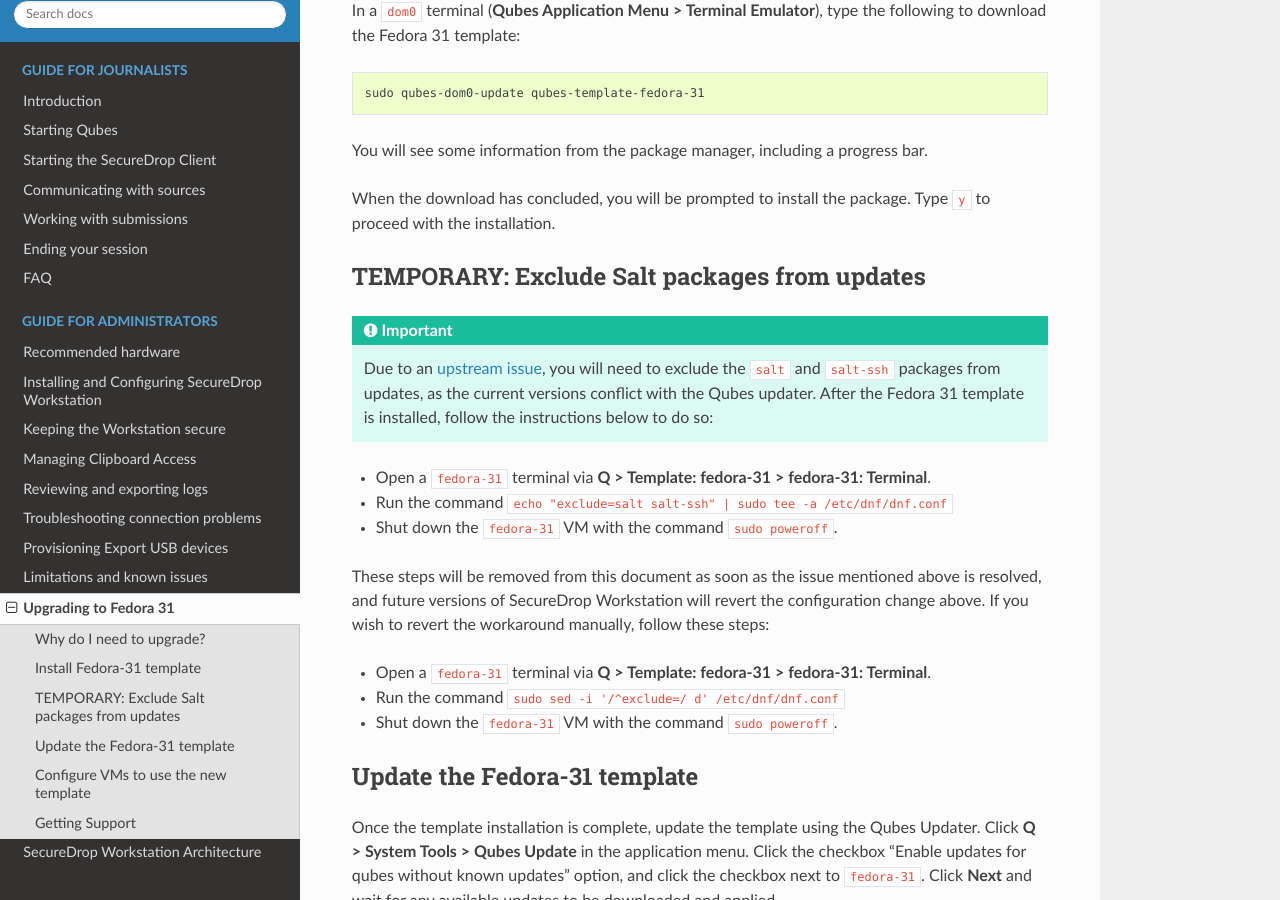
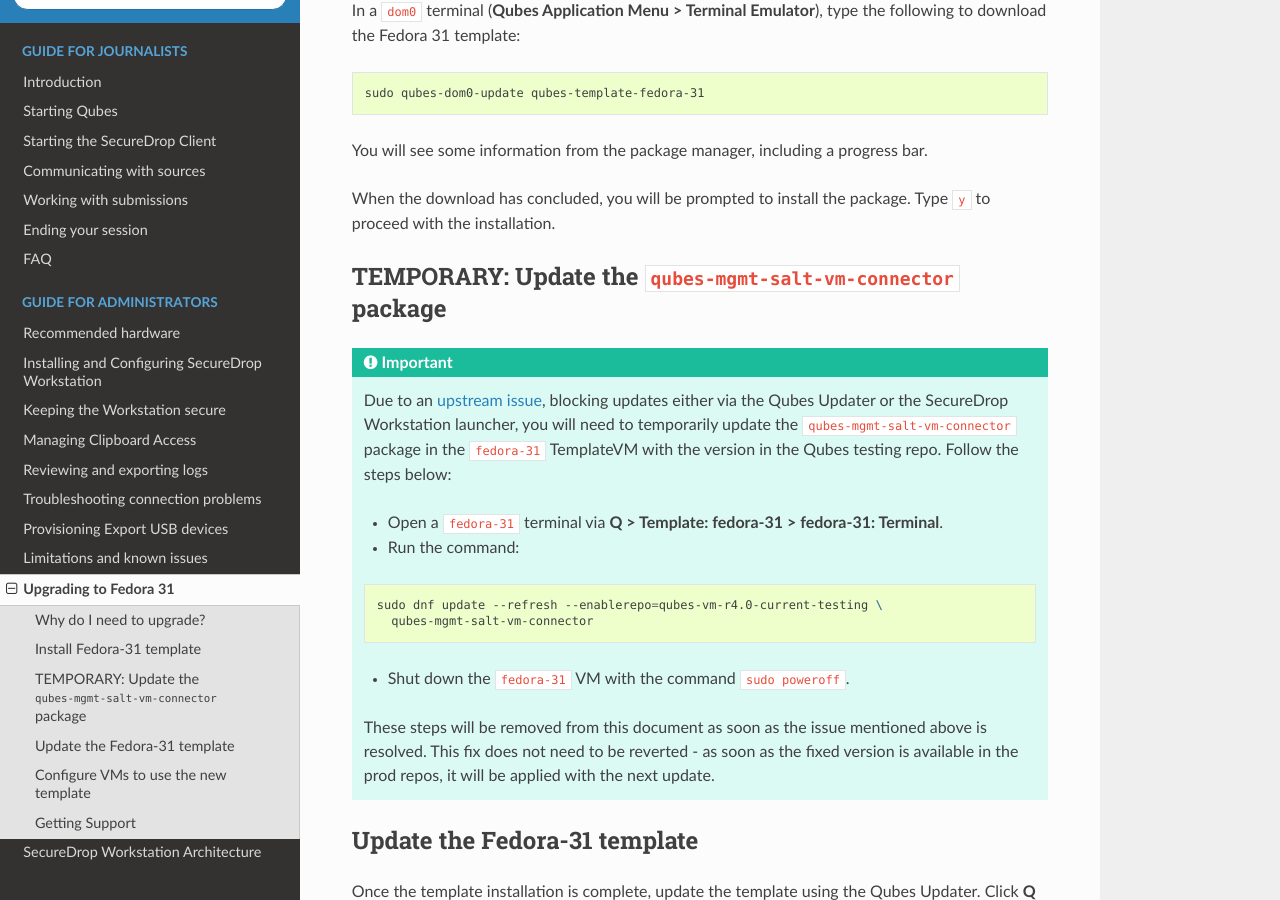
Before and after one commit to freedomofpress/securedrop-workstation-docs, a Sphinx documentation site: the page built from docs/admin/upgrading_to_fedora_31.rst, in a window 1280 px wide and 900 px high, scrolled down 812 px. Built offline with Sphinx 7.4.7 and the Read the Docs theme 2.0.0, drawn with Linux system fonts in a browser that asks for light colours.

Commit message:
Documented use of test repos for qubes-mgmt-salt package

```diff
--- a/docs/admin/upgrading_to_fedora_31.rst
+++ b/docs/admin/upgrading_to_fedora_31.rst
@@ -40,25 +40,29 @@
 When the download has concluded, you will be prompted to install the package.
 Type ``y`` to proceed with the installation.
 
-TEMPORARY: Exclude Salt packages from updates
----------------------------------------------
+TEMPORARY: Update the ``qubes-mgmt-salt-vm-connector`` package
+--------------------------------------------------------------
 
-.. important:: Due to an `upstream issue <https://github.com/QubesOS/qubes-issues/issues/6188>`_,
-  you will need to exclude the ``salt`` and ``salt-ssh`` packages from updates, as the current
-  versions conflict with the Qubes updater. After the Fedora 31 template is installed, follow
-  the instructions below to do so:
+.. important:: Due to an `upstream issue <https://github.com/QubesOS/qubes-issues/issues/6188>`_, blocking updates
+  either via the Qubes Updater or the SecureDrop Workstation launcher, you will
+  need to temporarily update the ``qubes-mgmt-salt-vm-connector`` package in the ``fedora-31`` TemplateVM
+  with the version in the Qubes testing repo. Follow the steps below:
 
-* Open a ``fedora-31`` terminal via **Q > Template: fedora-31 > fedora-31: Terminal**.
-* Run the command ``echo "exclude=salt salt-ssh" | sudo tee -a /etc/dnf/dnf.conf``
-* Shut down the ``fedora-31`` VM  with the command ``sudo poweroff``.
+  * Open a ``fedora-31`` terminal via **Q > Template: fedora-31 > fedora-31: Terminal**.
+  * Run the command:
 
-These steps will be removed from this document as soon as the issue mentioned above
-is resolved, and future versions of SecureDrop Workstation will revert the configuration
-change above. If you wish to revert the workaround manually, follow these steps:
+  .. code-block:: sh
 
-* Open a ``fedora-31`` terminal via **Q > Template: fedora-31 > fedora-31: Terminal**.
-* Run the command ``sudo sed -i '/^exclude=/ d' /etc/dnf/dnf.conf``
-* Shut down the ``fedora-31`` VM with the command ``sudo poweroff``.
+    sudo dnf update --refresh --enablerepo=qubes-vm-r4.0-current-testing \
+      qubes-mgmt-salt-vm-connector
+
+  * Shut down the ``fedora-31`` VM  with the command ``sudo poweroff``.
+
+  These steps will be removed from this document as soon as the issue mentioned above
+  is resolved. This fix does not need to be reverted - as soon as the fixed version is
+  available in the prod repos, it will be applied with the next update.
+
+
 
 Update the Fedora-31 template
 -----------------------------
```
